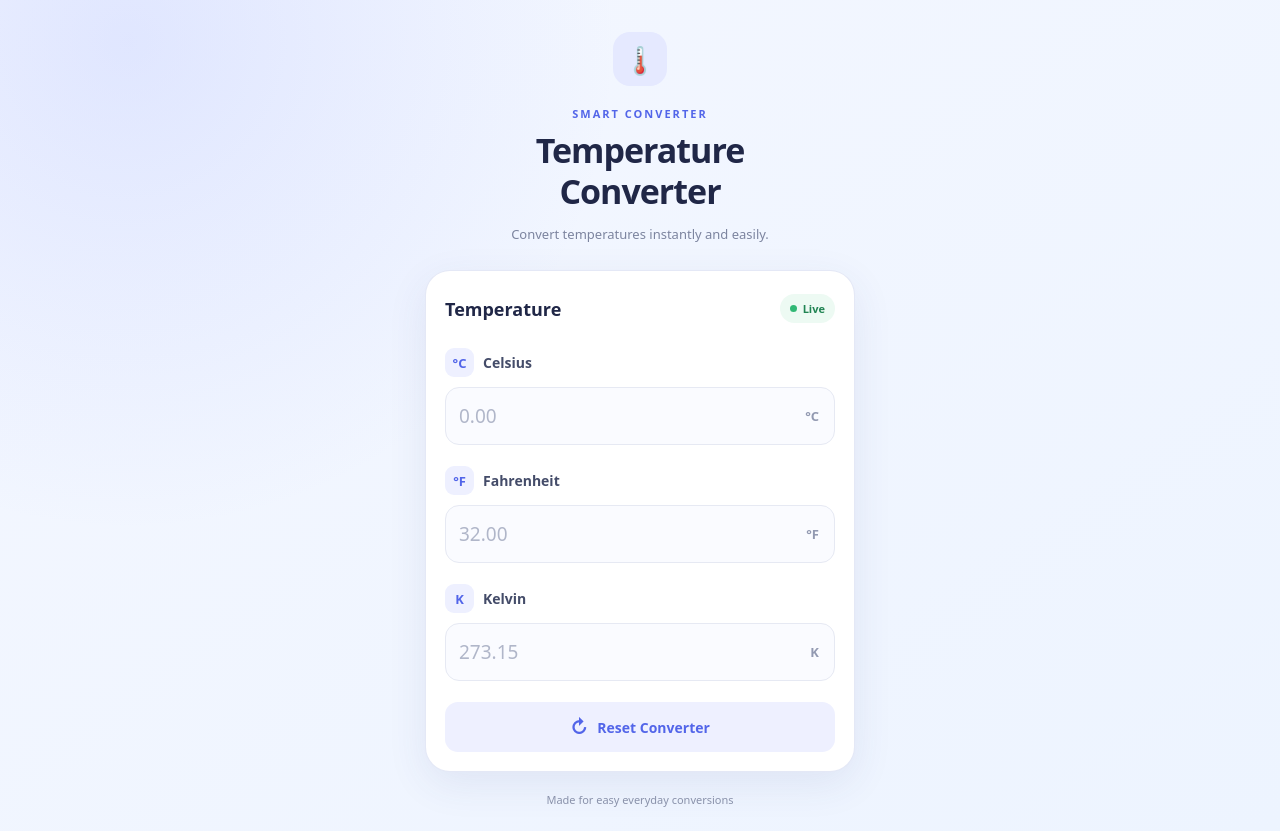
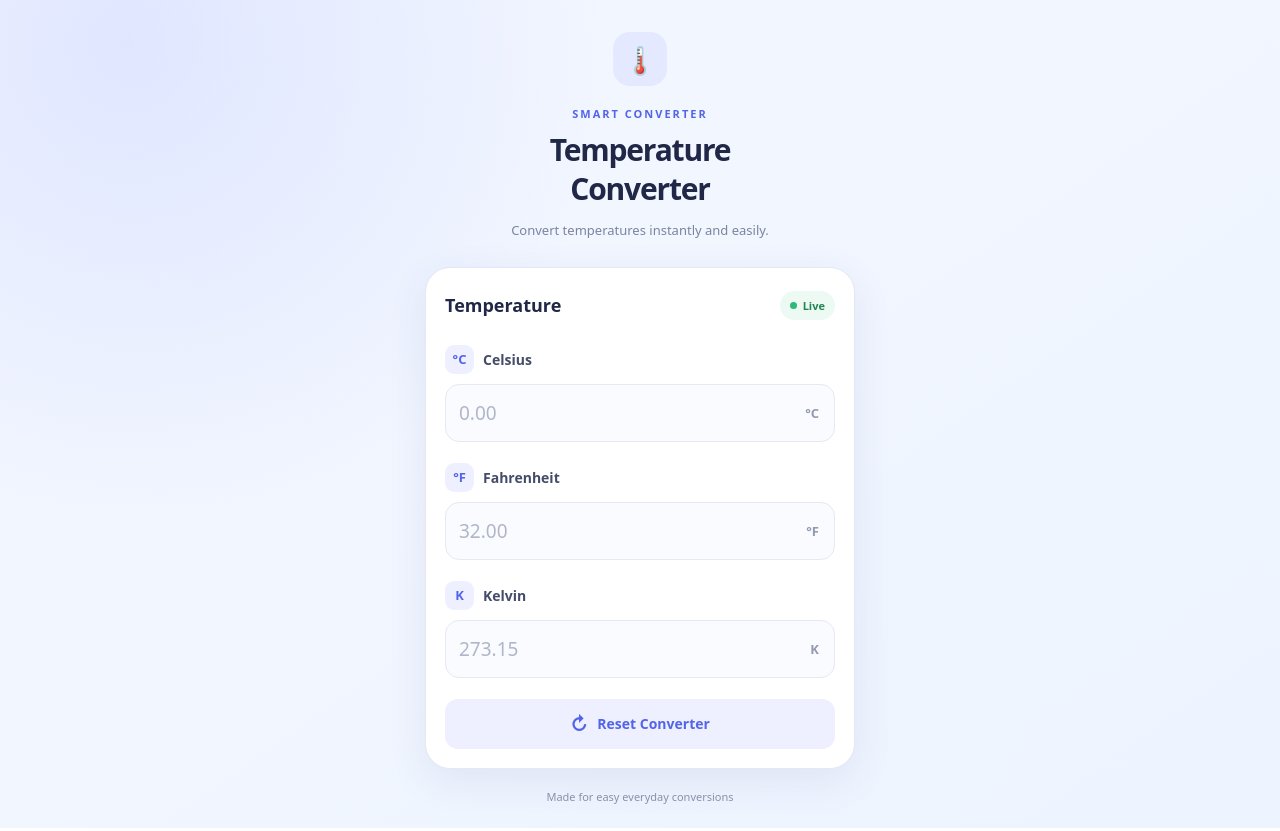
Before and after one commit to AccessDenies/TempC, a website: page www/index.html in a window 1280 px wide. Drawn offline with Linux system fonts and the light colour scheme.

Commit message:
Update style.css

```diff
--- a/www/style.css
+++ b/www/style.css
@@ -346,3 +346,26 @@ h1 {
         letter-spacing: 1.5px;
     }
 }
+/* Single-line centered heading */
+.app-header h1 {
+    width: 100%;
+    white-space: nowrap;
+    font-size: clamp(19px, 5.5vw, 30px);
+    letter-spacing: -1.2px;
+    line-height: 1.3;
+    text-align: center;
+}
+
+/* Keep all header content centered */
+.app-header {
+    align-items: center;
+    text-align: center;
+}
+
+/* Prevent title from overflowing on smaller phones */
+@media (max-width: 360px) {
+    .app-header h1 {
+        font-size: 19px;
+        letter-spacing: -0.8px;
+    }
+}
```
